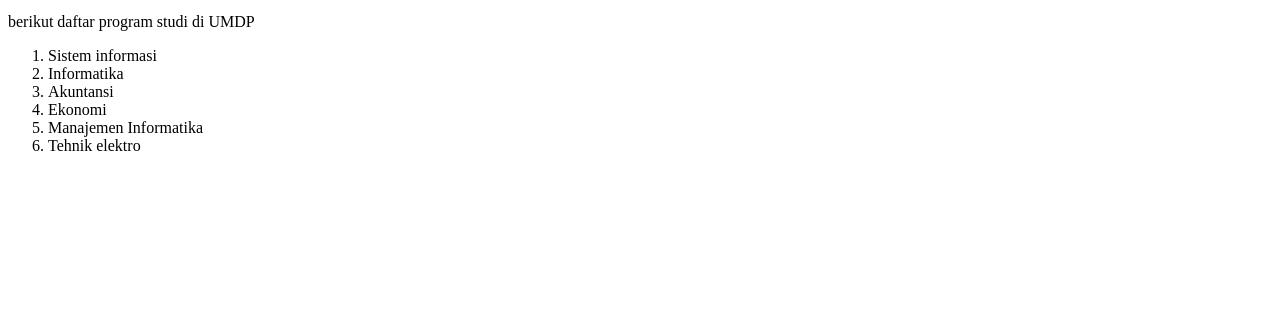
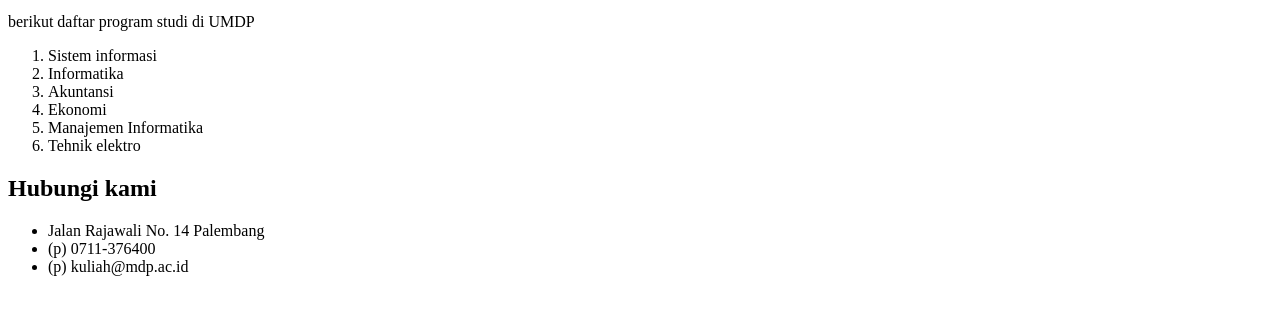
Before and after one commit to felixxflx/123si4b, a plain HTML site: page index.html in a window 1280 px wide. Shown: the part 101-416 px from the top of the page. Drawn offline with Linux system fonts and the light colour scheme.

Commit message:
menambah hubugi kami

```diff
--- a/index.html
+++ b/index.html
@@ -21,5 +21,12 @@
             <li>Tehnik elektro</li>
         </ol>
     </p->
+    <!-- Hubungi kami -->
+    <h2>Hubungi kami</h2>
+    <ul>
+        <li>Jalan Rajawali No. 14 Palembang</li>
+        <li>(p) 0711-376400</li>
+        <li>(p) kuliah@mdp.ac.id</li>
+    </ul>
 </body>
 </html>
```
